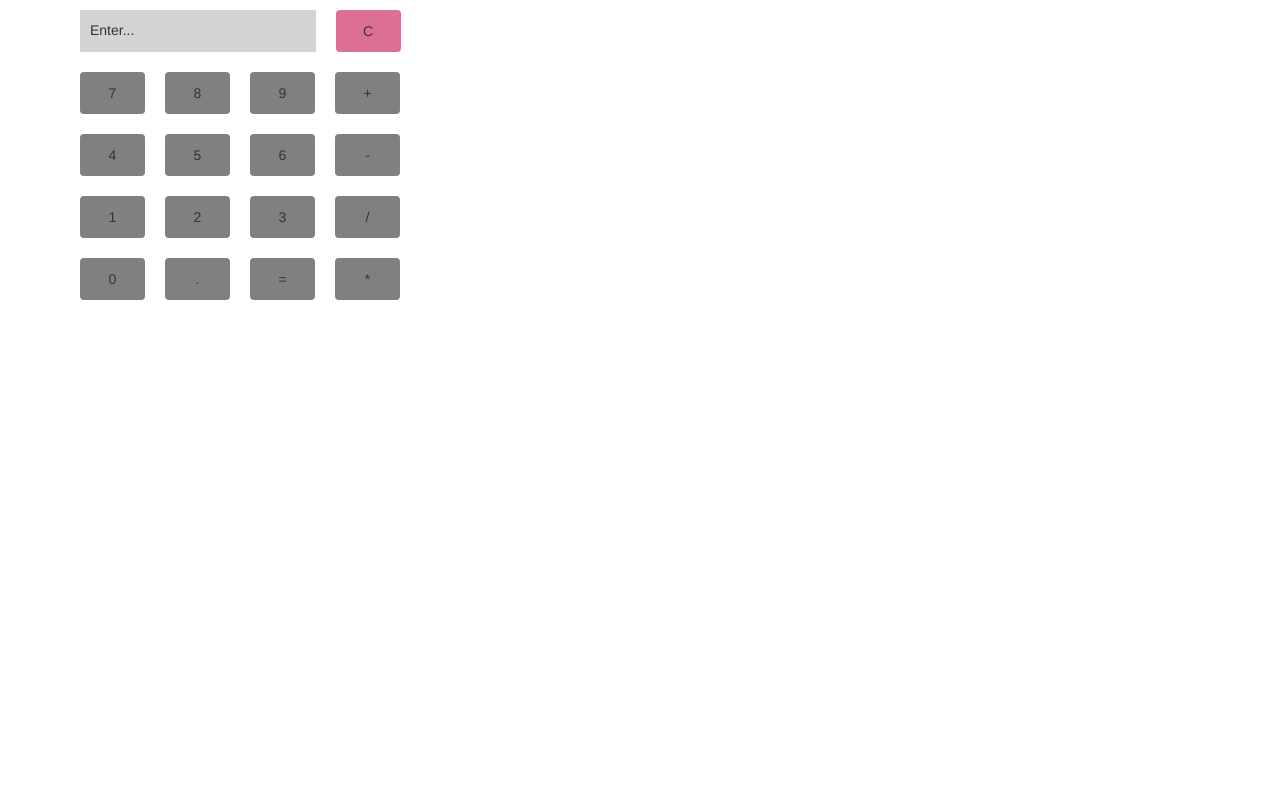
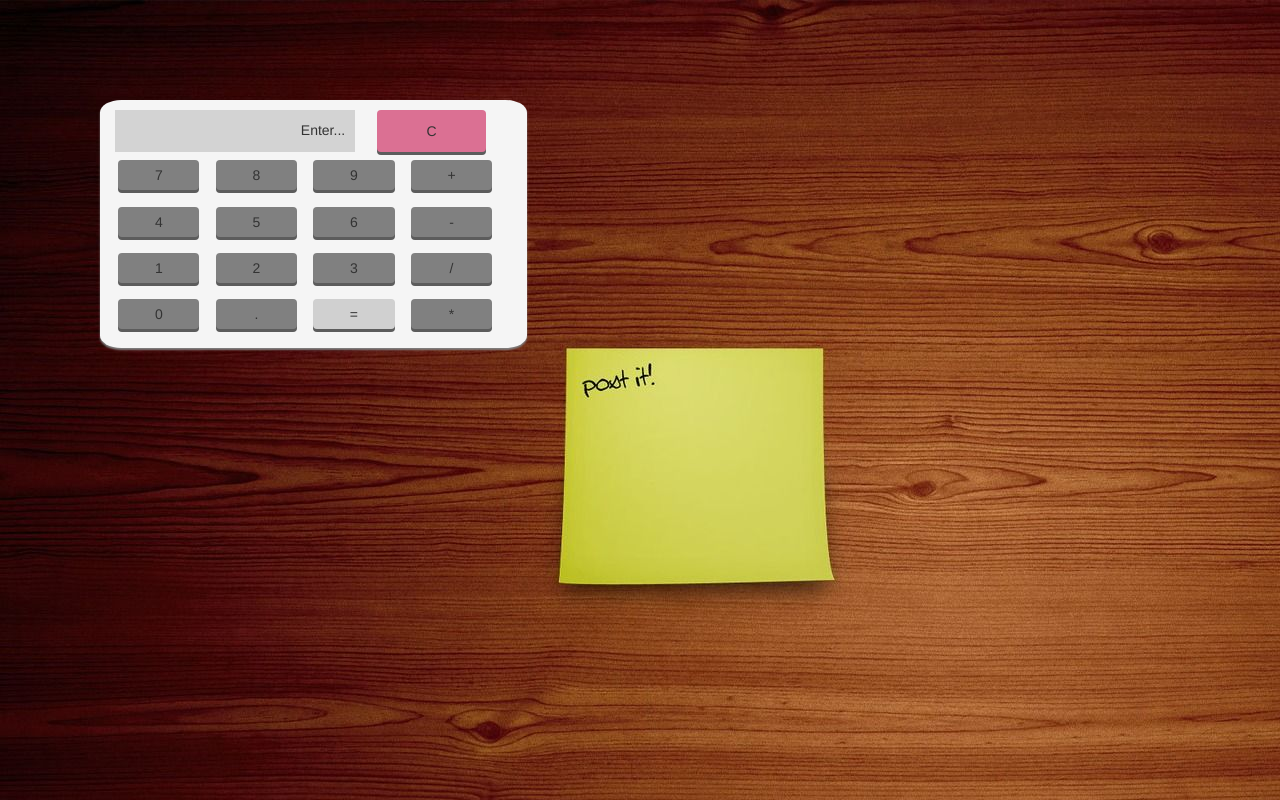
Before and after one commit to kaitlinmuth/prime_peer_jq_04, a plain HTML site: page index.html in a window 1280 px wide. Drawn offline with nearby package versions, Linux system fonts and the light colour scheme.

Commit message:
calculator is pretty now

```diff
--- a/app.js
+++ b/app.js
@@ -7,7 +7,7 @@ $(document).ready(function () {
             textField = "";
         }
         if (keypress == '='){
-            textField = parseInt(textField);
+            textField = eval(textField);
         } else { textField = textField + keypress; }
         $('.textField').text(textField);
     });
--- a/index.html
+++ b/index.html
@@ -2,15 +2,14 @@
 <html>
   <head>
     <meta charset="utf-8">
-    <title>Page Title</title>
+    <title>Calculator</title>
     <meta name="description" content="Webpage">
     <!-- This is where to hook up a CSS file -->
-    <link rel="stylesheet" href="https://maxcdn.bootstrapcdn.com/bootstrap/3.3.4/css/bootstrap.min.css">
+    <link rel="stylesheet" href="bootstrap.min.css">
     <link rel="stylesheet" href="style.css">
 
-     <script src="https://ajax.googleapis.com/ajax/libs/jquery/1.11.2/jquery.min.js"></script>
     <script src="jquery-1.11.2.js"></script>
-    <script src="https://maxcdn.bootstrapcdn.com/bootstrap/3.3.4/js/bootstrap.min.js"></script>
+    <script src="bootstrap.min.js"></script>
     <script src="app.js"></script>
 
   </head>
--- a/style.css
+++ b/style.css
@@ -1,23 +1,59 @@
+body {
+    background: url(desk.jpg) fixed no-repeat;
+}
+
+.calculator {
+    position: absolute;
+    top: 100px;
+    left: 100px;
+    padding: 10px;
+    background-color: #F5F5F5;
+    border-radius: 5%;
+    text-align: center;
+    box-shadow: 0px 2px 2px gray;
+}
+
+.keys {
+    margin-left: auto;
+    margin-right: auto;
+}
+
 .btn {
-    width: 65px;
-    margin: 10px;
-    padding: 10px;
+    width: 20%;
+    margin: 2%;
+    padding: 1%;
     background-color: gray;
     text-align: center;
     float: left;
+    cursor: pointer;
+    box-shadow: 0px 3px #5C5C5C;
+}
+
+.btn:hover {
+    box-shadow: 0px 2px #5C5C5C;
+    position: relative;
+    top: 1px;
+
 }
 
 .textField {
     background-color: lightgrey;
-    width: 62%;
+    float: left;
+    width: 55%;
     height: 3em;
-    float: left;
-    margin: 10px;
+    margin: 0px 0px 0px 20px;
     padding: 10px;
+    text-align: right;
+}
+
+.equals {
+    background-color: #D0D0D0;
 }
 
 .clear {
+    height: 3em;
     background-color: palevioletred;
-    margin:10px;
+    width: 25%;
+    margin: 0% 5%;
     padding: 10px;
 }
```
Also changed, not shown: bootstrap.min.css (added), bootstrap.min.js (added), desk.jpg (added).
